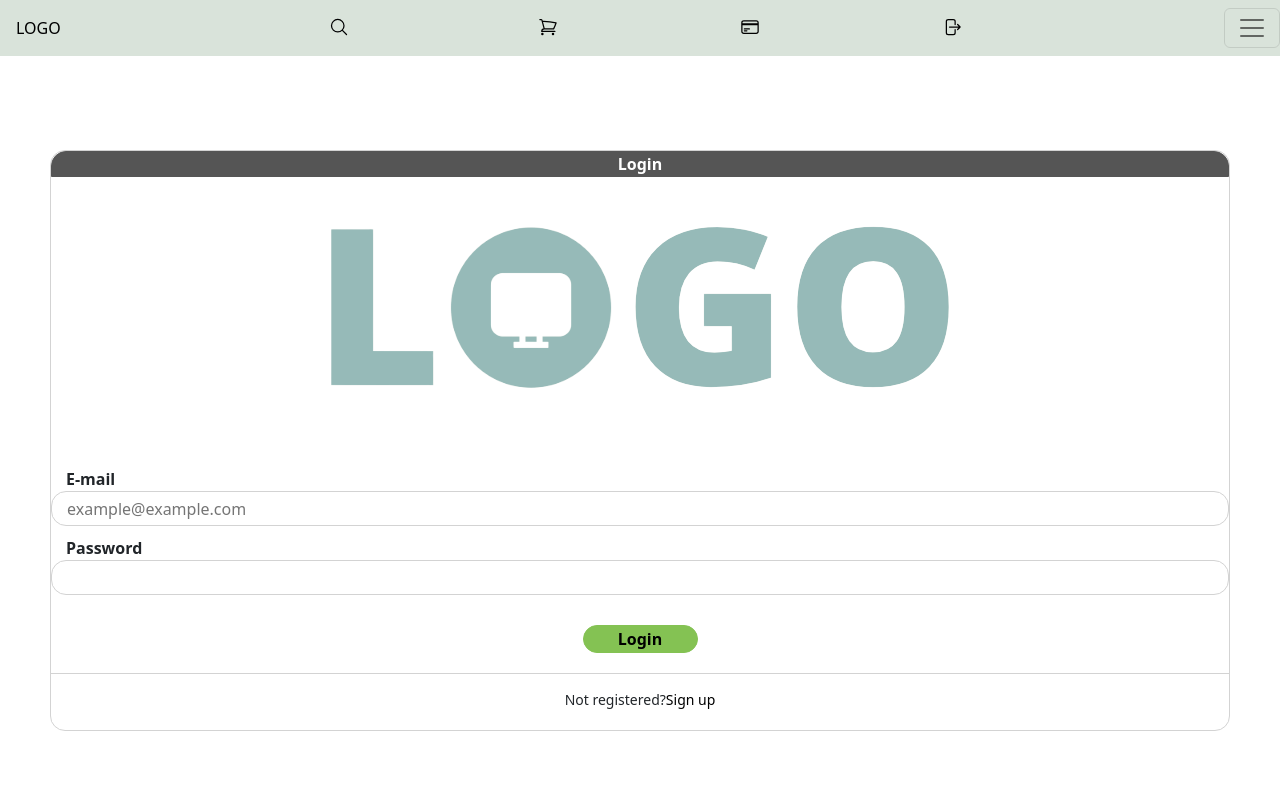
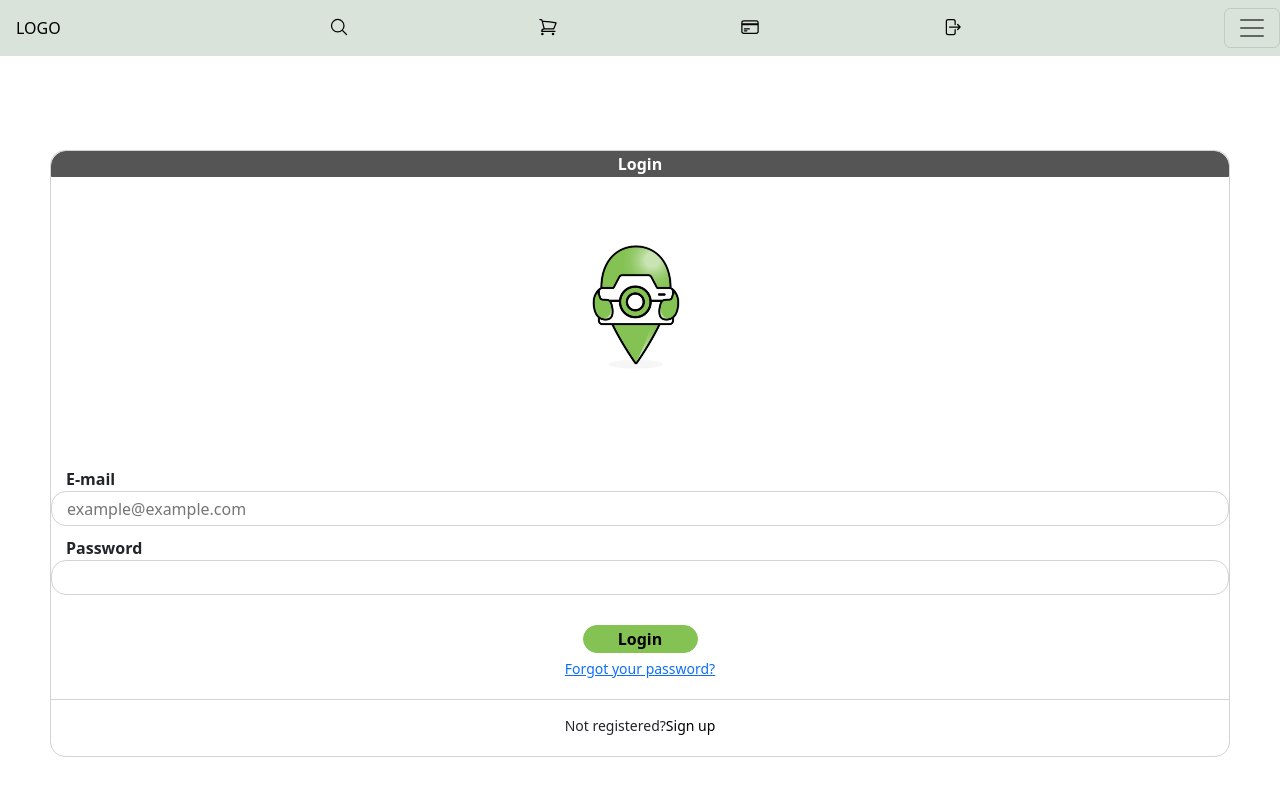
Before and after one commit to earthquake-algarve/react-service, a React (Create React App) app: page /login in a window 1280 px wide. Shown: the top 796 px of the page. Built offline with nearby package versions, Linux system fonts and the light colour scheme.

Commit message:
feat: added our logo to login and register page, and a link to recovery the password in login page

```diff
--- a/src/pages/login/Login.js
+++ b/src/pages/login/Login.js
@@ -10,7 +10,7 @@ export default function Login() {
                 <div className="login-title">Login</div>
 
                 <div className='login-logo'>
-                    <img src="img/logo.png" alt='logo'></img>
+                    <img src="img/logoEnterTours.jfif" alt='logo'></img>
                 </div>
 
                 <div className='login-data'>
@@ -24,6 +24,10 @@ export default function Login() {
                         <div className="button-div">
                             <input type="submit"  value="Login" className='button-submit'/>
                         </div>
+
+                        <div className='forgot'>
+                            <a href="/recovery"> Forgot your password? </a>
+                        </div>
                     </form>
                 </div>
 
--- a/src/pages/login/login.css
+++ b/src/pages/login/login.css
@@ -20,6 +20,9 @@
     margin-bottom: 50px;
     display: flex;
     justify-content: center;
+}
+.login-logo img{
+    height: 200px;
 }
 
 form{
@@ -52,6 +55,13 @@ label{
     font-weight: bold;
 }
 
+.forgot{
+    display: flex;
+    justify-content: center;
+    margin-top: 5px;
+    font-size: 14px;
+}
+
 .signup-redirect{
     margin: 20px 0;
     border-top: 1px solid lightgray;
--- a/src/pages/signup/SignUp.js
+++ b/src/pages/signup/SignUp.js
@@ -10,7 +10,7 @@ export default function SignUp() {
                 <div className="signup-title">Sign up</div>
 
                 <div className='signup-logo'>
-                    <img src="img/logo.png" alt='logo'></img>
+                    <img src="img/logoEnterTours.jfif" alt='logo'></img>
                 </div>
 
                 <div className='signup-data'>
--- a/src/pages/signup/signup.css
+++ b/src/pages/signup/signup.css
@@ -1,5 +1,5 @@
 .signup-container{
-    margin: 150px 50px 50px 50px;
+    margin: 130px 50px 50px 50px;
     border: 1px solid lightgray;
     border-radius: 15px;
 }
@@ -20,6 +20,9 @@
     margin-bottom: 50px;
     display: flex;
     justify-content: center;
+}
+.signup-logo img{
+    height: 200px;
 }
 
 form{
```
Also changed, not shown: public/img/logoEnterTours.jfif (added).
